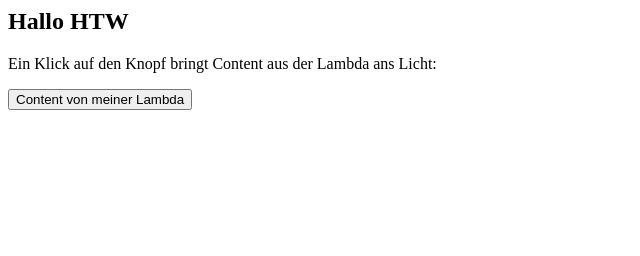
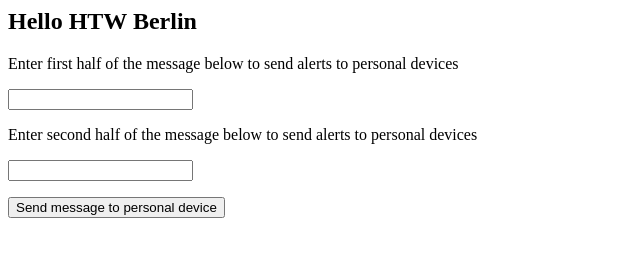
Before and after one commit to nschoennagel/HelloWorld, a plain HTML site: page index.html in a window 1280 px wide. Shown: the whole page, without its empty margins (0-640 px from the left). Drawn offline with Linux system fonts and the light colour scheme.

Commit message:
Additional textboxes added for accepting keys

```diff
--- a/fetch.js
+++ b/fetch.js
@@ -1,7 +1,10 @@
 
 window.onload = function() {
     document.getElementById('button').addEventListener('click', function () {
-        fetch('https://4fbk09atjk.execute-api.eu-west-1.amazonaws.com/prod/sltutorial?key1=Nico')
+        let val1 = document.querySelector('input[id="myvalue1"]').value;
+        let val2 = document.querySelector('input[id="myvalue2"]').value;
+        console.log(val1);
+        fetch('https://pusvrdh7y8.execute-api.eu-central-1.amazonaws.com/default/myFirstWebsite?key1='+val1+'&key2='+val2)
         .then((response) => {
             return response.text();
         })
--- a/index.html
+++ b/index.html
@@ -3,13 +3,16 @@
         <script src="fetch.js"></script>
     </head>
     <body>
-        <h2>Hallo HTW</h2>
+        <h2>Hello HTW Berlin</h2>
 
-        <p>Ein Klick auf den Knopf bringt Content aus der Lambda ans Licht:</p>
+        <p>Enter first half of the message below to send alerts to personal devices</p>
+        <input id="myvalue1" type="text"/>
+        <p>Enter second half of the message below to send alerts to personal devices</p>
+        <input id="myvalue2" type="text"/>
 
         <p class="content"></p>
 
-        <button id="button">Content von meiner Lambda</button>
+        <button id="button">Send message to personal device</button>
 
     </body>
 </html>
```
